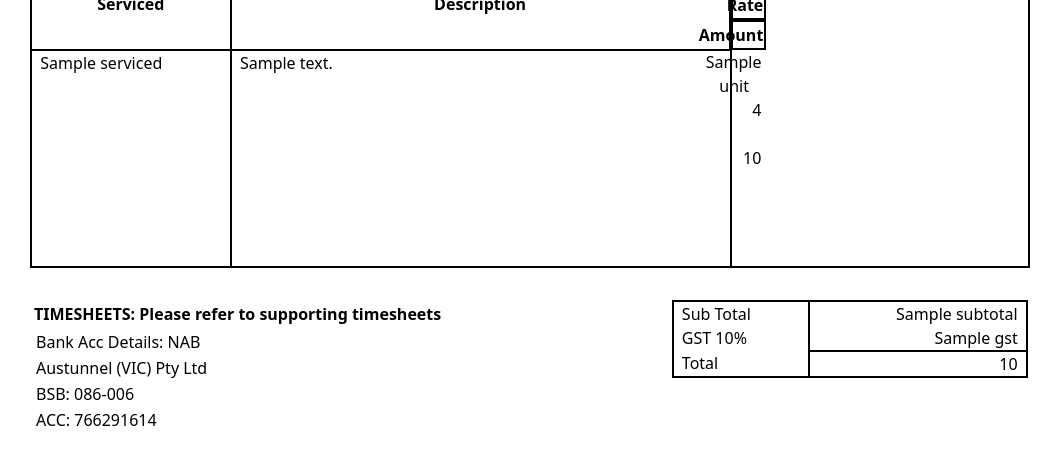
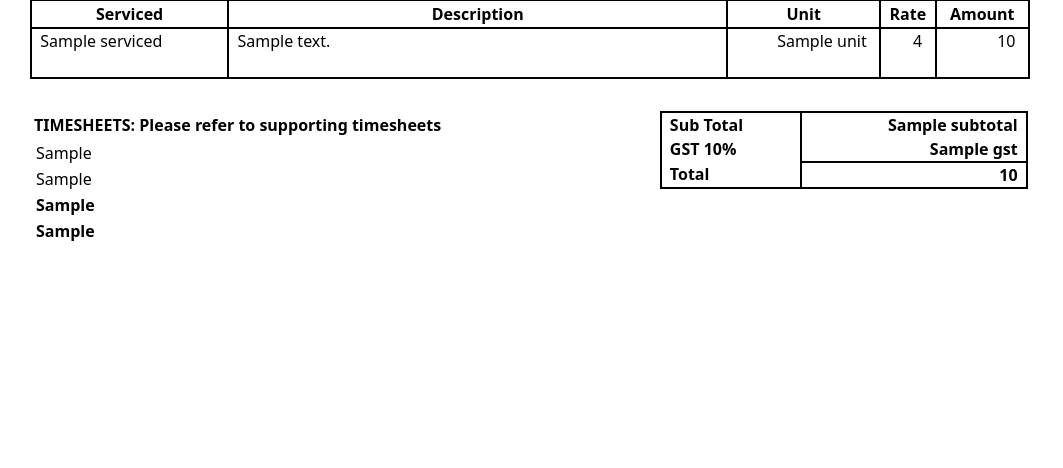
Before and after one commit to pankshiks/LN-Ville-make.com, a Python web app: template templates/template.html in a window 1280 px wide. Shown: the part 353-821 px from the top of the page, without its empty margins (0-1063 px from the left). After the commit the page ends 594 px from the top, so only its background shows below. Run offline with Jinja, Linux system fonts and the light colour scheme; the template is opened without the code that fills it: most values are stand-ins (such as "Sample title", 1, 10 or a date in 2020).

Commit message:
script updated

```diff
--- a/templates/template.html
+++ b/templates/template.html
@@ -1,6 +1,5 @@
 <!DOCTYPE html>
 <html>
-
     <head>
         <meta charset="utf-8" />
         <title>A simple, clean, and responsive HTML invoice template</title>
@@ -17,7 +16,9 @@
                 margin: 0;
                 padding: 30px;
                 font-size: 1rem;
-            font-family: system-ui, -apple-system, BlinkMacSystemFont, 'Segoe UI', Roboto, Oxygen, Ubuntu, Cantarell, 'Open Sans', 'Helvetica Neue', sans-serif;
+                font-family: system-ui, -apple-system, BlinkMacSystemFont,
+                    "Segoe UI", Roboto, Oxygen, Ubuntu, Cantarell, "Open Sans",
+                    "Helvetica Neue", sans-serif;
                 line-height: 24px;
                 color: black;
             }
@@ -90,7 +91,8 @@
             /** RTL **/
             .invoice-box.rtl {
                 direction: rtl;
-            font-family: Tahoma, 'Helvetica Neue', 'Helvetica', Helvetica, Arial, sans-serif;
+                font-family: Tahoma, "Helvetica Neue", "Helvetica", Helvetica,
+                    Arial, sans-serif;
             }
 
             .invoice-box.rtl table {
@@ -140,41 +142,14 @@
                 margin-top: 30px;
             }
 
-        .invoice_table th:nth-child(1),
-        .invoice_table td:nth-child(1) {
-            width: 20%;
-            /* Adjust the width for the Serviced column */
-        }
             .invoice_table th:nth-child(2),
             .invoice_table td:nth-child(2) {
                 width: 50%;
                 /* Adjust the width for the Serviced column */
             }
-        .invoice_table th:nth-child(3),
-        .invoice_table td:nth-child(3) {
-            display: flex;
-            justify-content: end;
-            width: 10%;
-            /* Adjust the width for the Serviced column */
-        }
-        .invoice_table th:nth-child(4),
-        .invoice_table td:nth-child(4) {
-            width: 10%;
-            display: flex;
-            justify-content: end;
-            /* Adjust the width for the Serviced column */
-        }
-        .invoice_table th:nth-child(5),
-        .invoice_table td:nth-child(5) {
-            width: 10%;
-            display: flex;
-            justify-content: end;
-            /* Adjust the width for the Serviced column */
-        }
         </style>
     </head>
-
-<body>
+    <body onload="splitAndInsertAddress()">
         <div class="invoice-box">
             <table>
                 <tr class="top">
@@ -182,30 +157,33 @@
                         <table>
                             <tr>
                                 <td>
-                                <img src="https://cdn.wallpapersafari.com/1/82/qZOebW.jpg" style="width: 150px;" />
+                                    <img
+                                        src="https://new.austunnel.com.au/wp-content/uploads/2022/06/austunnel_logo_RGB-01-e1662354398642.png"
+                                        style="width: 170px"
+                                    />
                                 </td>
                                 <td>
                                     <table>
                                         <tr>
                                             <td>
                                                 <b>
-                                                AUSTUNNEL (VIC) PTY LTD
+                                                    {{additional_info["Contract Entity"]}}
                                                 </b>
                                             </td>
                                         </tr>
                                         <tr>
                                             <td>
-                                            ABN: 57 639 806 910
+                                                {{additional_info["Line 1"]}}
                                             </td>
                                         </tr>
                                         <tr>
                                             <td>
-                                            PO Box 12
+                                                {{additional_info["Line 2"]}}
                                             </td>
                                         </tr>
                                         <tr>
                                             <td>
-                                            CHERMSIDE SOUTH, QLD 4032
+                                                {{additional_info["Line 3"]}}
                                             </td>
                                         </tr>
                                     </table>
@@ -214,42 +192,44 @@
                                     <table>
                                         <tr>
                                             <td colspan="3">
-                                            <h1 style="padding: 0;">Tax Invoice</h1>
+                                                <h1 style="padding: 0">
+                                                    Tax Invoice
+                                                </h1>
                                             </td>
                                         </tr>
-                                    <tr>
+                                        <!-- <tr>
                                             <td>Invoice No</td>
                                             <td>:</td>
                                             <td>
                                                 <b>HBM00028</b>
                                             </td>
-                                    </tr>
+                                        </tr> -->
                                         <tr>
                                             <td>Date</td>
                                             <td>:</td>
                                             <td>
-                                            <b>10/10/2023</b>
+                                                <b id="currentDate"></b>
                                             </td>
                                         </tr>
                                         <tr>
                                             <td>Project Location</td>
                                             <td>:</td>
                                             <td>
-                                            <b>HBM</b>
+                                                <b>{{invoice_info["Project Location"]}}</b>
                                             </td>
                                         </tr>
                                         <tr>
                                             <td>Contract Number</td>
                                             <td>:</td>
                                             <td>
-                                            <b>7121-HBM-149</b>
+                                                <b>{{invoice_info["Contract Number"]}}</b>
                                             </td>
                                         </tr>
                                         <tr>
                                             <td>Terms</td>
                                             <td>:</td>
                                             <td>
-                                            <b>15 Days EOM</b>
+                                                <b>{{invoice_info["Terms"]}}</b>
                                             </td>
                                         </tr>
                                     </table>
@@ -262,16 +242,21 @@
                                             <td>Invoice To:</td>
                                         </tr>
                                         <tr>
-                                        <td><b>John Holland Pty Ltd</b></td>
+                                            <td>
+                                                <b>{{invoice_info["Billing Address"]}}</b>
+                                            </td>
                                         </tr>
                                         <tr>
-                                        <td>Level 9, 180 Flinders Street</td>
+                                            <td id="fullAddress"></td>
                                         </tr>
                                         <tr>
-                                        <td>Melbourne</td>
+                                            <td id="level"></td>
                                         </tr>
                                         <tr>
-                                        <td>VIC 3000</td>
+                                            <td id="city"></td>
+                                        </tr>
+                                        <tr>
+                                            <td id="statePostalCode"></td>
                                         </tr>
                                     </table>
                                 </td>
@@ -288,32 +273,40 @@
                     <th>Rate</th>
                     <th>Amount</th>
                 </tr>
-            {% set prev_name = None %}
-            {% for index, row in data.iterrows() %}
-            {% set prev_name = row['Given Names'] %}
+                {% set prev_name = None %} {% for index, row in data.iterrows()
+                %} {% set prev_name = row['Given Names'] %}
                 <tr>
-                <td style="text-align: left;">&nbsp;&nbsp;{{ row['Serviced'] }} &nbsp;&nbsp;</td>
-                <td style="text-align: left;">&nbsp;&nbsp;{{ row['Description'] }} &nbsp;&nbsp;</td>
-                <td style="text-align: right;">&nbsp;&nbsp;{{ row['Unit'] }} &nbsp;&nbsp;</td>
-                <td style="text-align: right;">&nbsp;&nbsp;{{ row['Rate'] }} &nbsp;&nbsp;</td>
-                <td style="text-align: right;">&nbsp;&nbsp;{{ row['Amount'] }} &nbsp;&nbsp;</td>
+                    <td style="text-align: left">
+                        &nbsp;&nbsp;{{ row['Serviced'] }} &nbsp;&nbsp;
+                    </td>
+                    <td style="text-align: left">
+                        &nbsp;&nbsp;{{ row['Description'] }} &nbsp;&nbsp;
+                    </td>
+                    <td style="text-align: right">
+                        &nbsp;&nbsp;{{ row['Unit'] }} &nbsp;&nbsp;
+                    </td>
+                    <td style="text-align: right">
+                        &nbsp;&nbsp;{{ row['Rate'] }} &nbsp;&nbsp;
+                    </td>
+                    <td style="text-align: right">
+                        &nbsp;&nbsp;{{ row['Amount'] }} &nbsp;&nbsp;
+                    </td>
                 </tr>
                 {% if prev_name != row['Given Names'] %}
                 <tr>
-                <td style="text-align: left;">&nbsp;</td>
-                <td style="text-align: left;">&nbsp;</td>
-                <td style="text-align: left;">&nbsp;</td>
-                <td style="text-align: left;">&nbsp;</td>
-                <td style="text-align: left;">&nbsp;</td>
+                    <td style="text-align: left">&nbsp;</td>
+                    <td style="text-align: left">&nbsp;</td>
+                    <td style="text-align: left">&nbsp;</td>
+                    <td style="text-align: left">&nbsp;</td>
+                    <td style="text-align: left">&nbsp;</td>
                 </tr>
-            {% endif %}
-            {% endfor %}
+                {% endif %} {% endfor %}
                 <tr>
-                <td style="text-align: left;">&nbsp;</td>
-                <td style="text-align: left;">&nbsp;</td>
-                <td style="text-align: left;">&nbsp;</td>
-                <td style="text-align: left;">&nbsp;</td>
-                <td style="text-align: left;">&nbsp;</td>
+                    <td style="text-align: left">&nbsp;</td>
+                    <td style="text-align: left">&nbsp;</td>
+                    <td style="text-align: left">&nbsp;</td>
+                    <td style="text-align: left">&nbsp;</td>
+                    <td style="text-align: left">&nbsp;</td>
                 </tr>
             </table>
             <table class="gt_parent_box">
@@ -323,7 +316,8 @@
                             <tr>
                                 <td>
                                     <b>
-                                    TIMESHEETS: Please refer to supporting timesheets
+                                        TIMESHEETS: Please refer to supporting
+                                        timesheets
                                     </b>
                                 </td>
                             </tr>
@@ -332,22 +326,26 @@
                                     <table>
                                         <tr>
                                             <td>
-                                            Bank Acc Details: NAB
+                                                {{additional_info["Bank Line 1"]}}
                                             </td>
                                         </tr>
                                         <tr>
                                             <td>
-                                            Austunnel (VIC) Pty Ltd
+                                                {{additional_info["Bank Line 2"]}}
                                             </td>
                                         </tr>
                                         <tr>
                                             <td>
-                                            BSB: 086-006
+                                                <b>
+                                                    {{additional_info["Bank Line 3"]}}
+                                                </b>
                                             </td>
                                         </tr>
                                         <tr>
                                             <td>
-                                            ACC: 766291614
+                                                <b>
+                                                    {{additional_info["Bank Line 4"]}}
+                                                </b>
                                             </td>
                                         </tr>
                                     </table>
@@ -358,22 +356,73 @@
                     <td>
                         <table class="gt_table">
                             <tr>
-                            <td>&nbsp;&nbsp;Sub Total&nbsp;&nbsp;</td>
-                            <td class="gt_right">&nbsp;&nbsp;{{totals.subtotal}}&nbsp;&nbsp;</td>
+                                <td>
+                                    <b>&nbsp;&nbsp;Sub Total&nbsp;&nbsp;</b>
+                                </td>
+                                <td class="gt_right">
+                                    <b>&nbsp;&nbsp;{{totals.subtotal}}&nbsp;&nbsp;</b>
+                                </td>
                             </tr>
                             <tr>
-                            <td>&nbsp;&nbsp;GST 10%&nbsp;&nbsp;</td>
-                            <td class="gt_right">&nbsp;&nbsp;{{totals.gst}}&nbsp;&nbsp;</td>
+                                <td>
+                                    <b>&nbsp;&nbsp;GST 10%&nbsp;&nbsp;</b>
+                                </td>
+                                <td class="gt_right">
+                                    <b>
+                                        &nbsp;&nbsp;{{totals.gst}}&nbsp;&nbsp;
+                                    </b>
+                                </td>
                             </tr>
                             <tr>
-                            <td>&nbsp;&nbsp;Total&nbsp;&nbsp;</td>
-                            <td class="gt gt_right">&nbsp;&nbsp;{{totals.grand_total}}&nbsp;&nbsp;</td>
+                                <td>
+                                    <b>
+                                        &nbsp;&nbsp;Total&nbsp;&nbsp;
+                                    </b>
+                                </td>
+                                <td class="gt gt_right">
+                                    <b>
+                                        &nbsp;&nbsp;{{totals.grand_total}}&nbsp;&nbsp;
+                                    </b>
+                                </td>
                             </tr>
                         </table>
                     </td>
                 </tr>
             </table>
         </div>
+        <script>
+            function splitAndInsertAddress() {
+                // Get the address string
+                var addressString = "{{invoice_info['Address']}}";
+
+                // Split the address using commas
+                var addressParts = addressString.split(", ");
+
+                // Remove any undefined or empty parts at the end
+                while (addressParts.length > 0 && (addressParts[addressParts.length - 1] === 'undefined' || addressParts[addressParts.length - 1] === '')) {
+                    addressParts.pop();
+                }
+
+                // Update HTML elements with the address parts
+                document.getElementById('fullAddress').innerHTML = addressParts[0];
+                document.getElementById('level').innerHTML = addressParts[1];
+                document.getElementById('city').innerHTML = addressParts[2];
+                document.getElementById('statePostalCode').innerHTML = addressParts[3] + ', ' + addressParts[4];
+            }
+
+            function getCurrentDate() {
+                var currentDate = new Date();
+                var day = currentDate.getDate();
+                var month = currentDate.getMonth() + 1; // Months are zero-based
+                var year = currentDate.getFullYear();
+                // Add leading zero if day or month is less than 10
+                day = (day < 10) ? '0' + day : day;
+                month = (month < 10) ? '0' + month : month;
+
+                return month + '/' + day + '/' + year;
+            }
+            // Call the function and set the result to the element with id "currentDate"
+            document.getElementById('currentDate').innerHTML = getCurrentDate();
+        </script>
     </body>
-
 </html>
```
Also changed, not shown: app/generate_pdf.py (+93 -44 lines), app/processor.py (+15 -1 lines), main.py (+70 -26 lines), requirements.txt (+10 -7 lines), 1 other file. Lines whose indentation alone changed are shown as unchanged.
